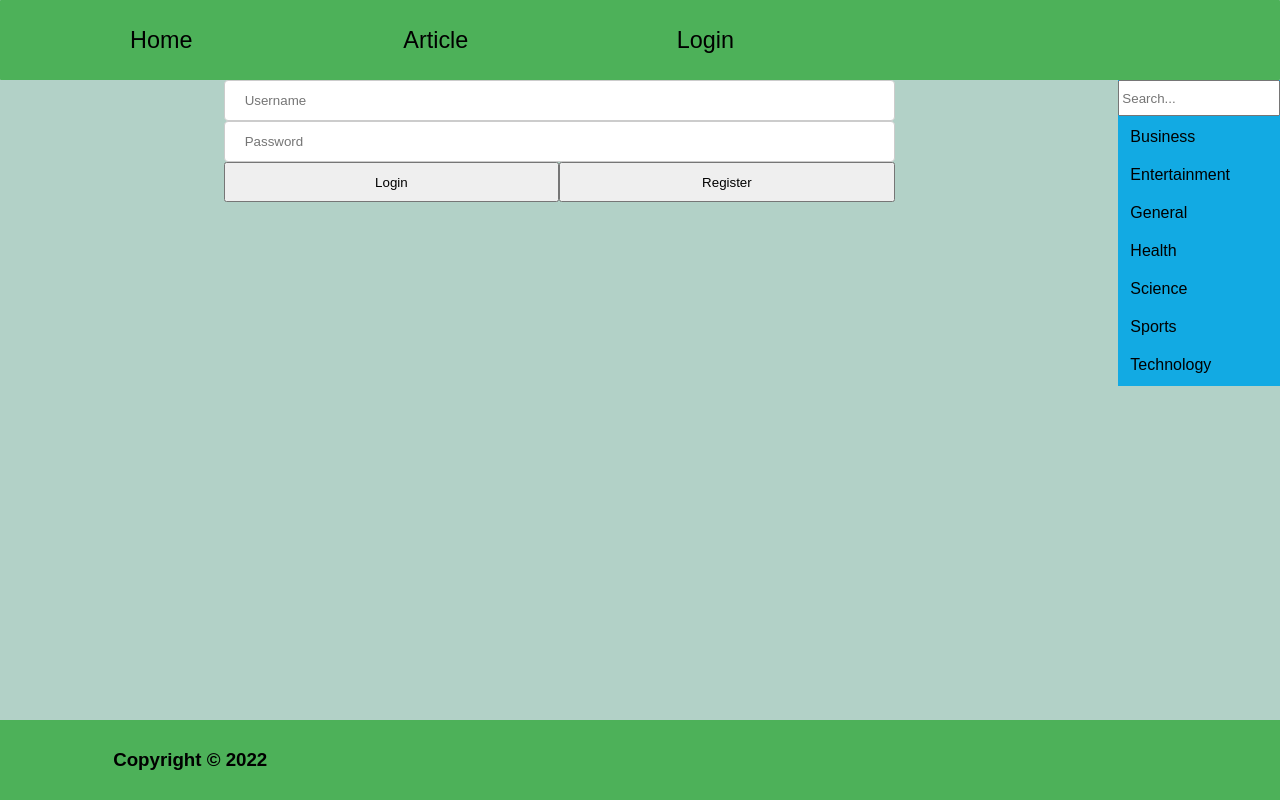
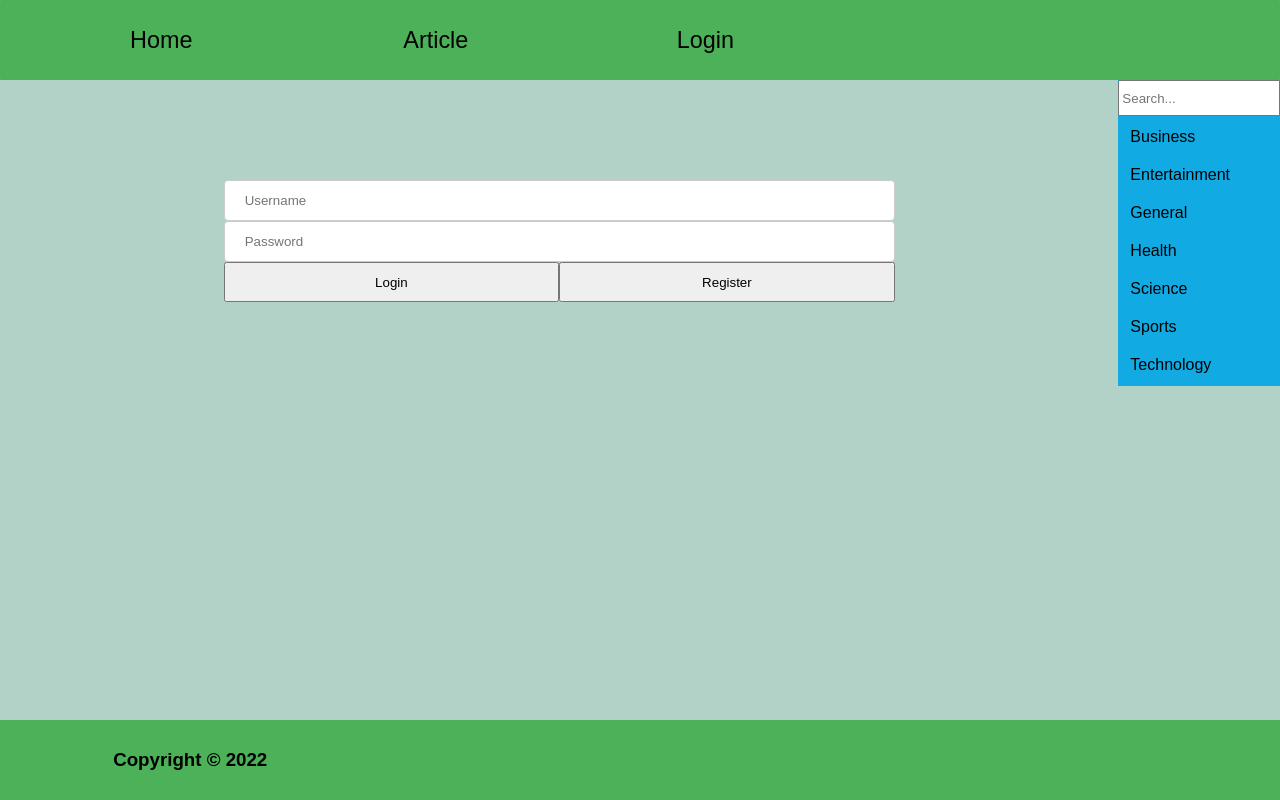
Before and after one commit to FelixGrahn/ExaminationNewsApp, a React (Create React App) app: page /Login in a window 1280 px wide. Built offline with nearby package versions, Linux system fonts and the light colour scheme.

Commit message:
Added margin top on the forms.

```diff
--- a/src/routes/Login.tsx
+++ b/src/routes/Login.tsx
@@ -10,10 +10,11 @@ import LinkText from "../Components/Link/LinkText";
 
 const Form = styled.form`
   flex-direction: column;
+  margin-top: 100px;
   display: flex;
   align-items: center;
   @media (max-width: 414px) {
-    margin-top:60px;
+    margin-top: 60px;
     margin-left: 40px;
   }
 `;
--- a/src/routes/Register.tsx
+++ b/src/routes/Register.tsx
@@ -12,6 +12,7 @@ const handleSubmit = (event) => {
 const Form = styled.form`
   display: flex;
   justify-content: center;
+  margin-top: 100px;
   width: 50%;
   @media (max-width: 414px) {
     margin-top: 30px;
```
